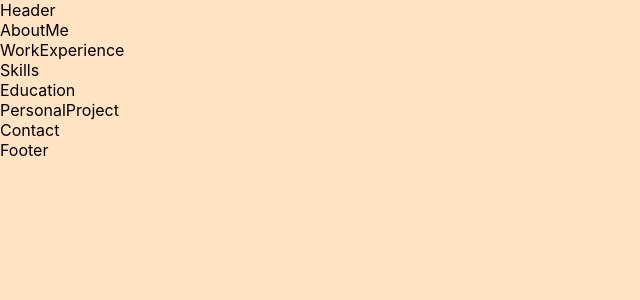
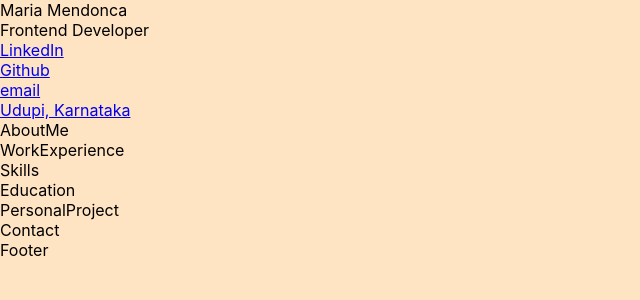
Before and after one commit to mendoncamaria/portfolio, a React (Create React App) app: page / in a window 1280 px wide. Shown: the top 300 px of the page, without its empty margins (0-640 px from the left). Built offline with nearby package versions, Linux system fonts and the light colour scheme.

Commit message:
Added Links, name to header

```diff
--- a/src/components/header/Header.jsx
+++ b/src/components/header/Header.jsx
@@ -1,9 +1,50 @@
-import React from 'react'
+import React from 'react';
+
+// pending: styling, moving constants out
 
 function Header() {
   return (
-    <div>Header</div>
-  )
+    <>
+      <div>
+        <div>Maria Mendonca</div>
+        <div>Frontend Developer</div>
+      </div>
+      <div>
+        <div>
+          <a
+            href="https://www.linkedin.com/in/mariamendonca/"
+            target="_blank"
+            rel="noreferrer"
+          >
+            LinkedIn
+          </a>
+        </div>
+        <div>
+          <a
+            href="https://github.com/mendoncamaria"
+            target="_blank"
+            rel="noreferrer"
+          >
+            Github
+          </a>
+        </div>
+        <div>
+          <a href="mailto:freelancermariamendonca@gmail.com?subject=Me&body=Hello!">
+            email
+          </a>
+        </div>
+        <div>
+          <a
+            href="https://www.google.com/maps/place/Udupi,+Karnataka/@13.3318078,74.7264916,14z/data=!3m1!4b1!4m6!3m5!1s0x3bbcbb69938f41cf:0xcccc99e431850143!8m2!3d13.3408807!4d74.7421427!16zL20vMDJkN2xs?entry=ttu"
+            target="_blank"
+            rel="noreferrer"
+          >
+            Udupi, Karnataka
+          </a>
+        </div>
+      </div>
+    </>
+  );
 }
 
-export default Header
+export default Header;
```
